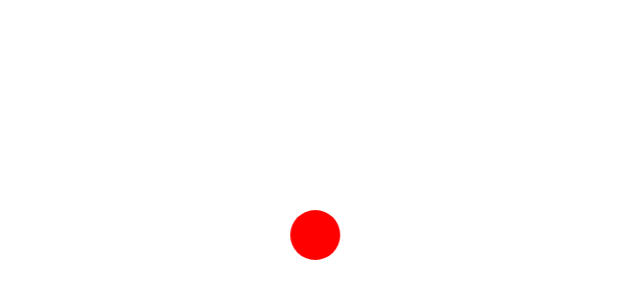
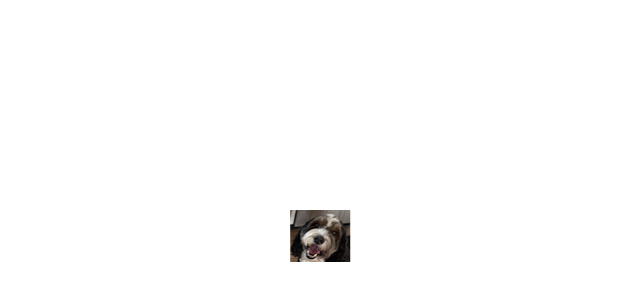
Before and after one commit to americoe/ladybug-site, a plain HTML site: page index.html in a window 1280 px wide. Shown: the part 190-490 px from the top of the page, without its empty margins (318-958 px from the left). Drawn offline with Linux system fonts and the light colour scheme.

Commit message:
added ladybug png

```diff
--- a/style.css
+++ b/style.css
@@ -1,16 +1,26 @@
 #ladybug {
-    /* Style to make it look like a ladybug, e.g., red circle with black spots */
-    width: 50px;
-    height: 50px;
-    background-color: red;
-    border-radius: 50%; /* Makes it a circle */
-    position: absolute; /* Essential for movement */
+    /* Adjust width/height to match the size of your ladybug.png image */
+    width: 60px;
+    height: 60px;
+
+    /* ------------------------------------- */
+    /* NEW: Use the local image file */
+    background-image: url('ladybug.png');
+
+    /* These ensure the image fits perfectly and doesn't repeat */
+    background-size: contain;
+    background-repeat: no-repeat;
+
+    /* Remove or comment out the old styling */
+    /* background-color: red; */
+    /* border-radius: 50%; */
+    /* ------------------------------------- */
+
+    position: absolute;
     left: 10%;
     top: 50%;
-    /* Define the simple animation */
     animation: crawl 4s infinite alternate;
 }
-
 /* Defines how the 'crawl' animation works */
 @keyframes crawl {
     0%   { transform: translateX(0); } /* Starting position */
```
Also changed, not shown: ladybug.png (added).
